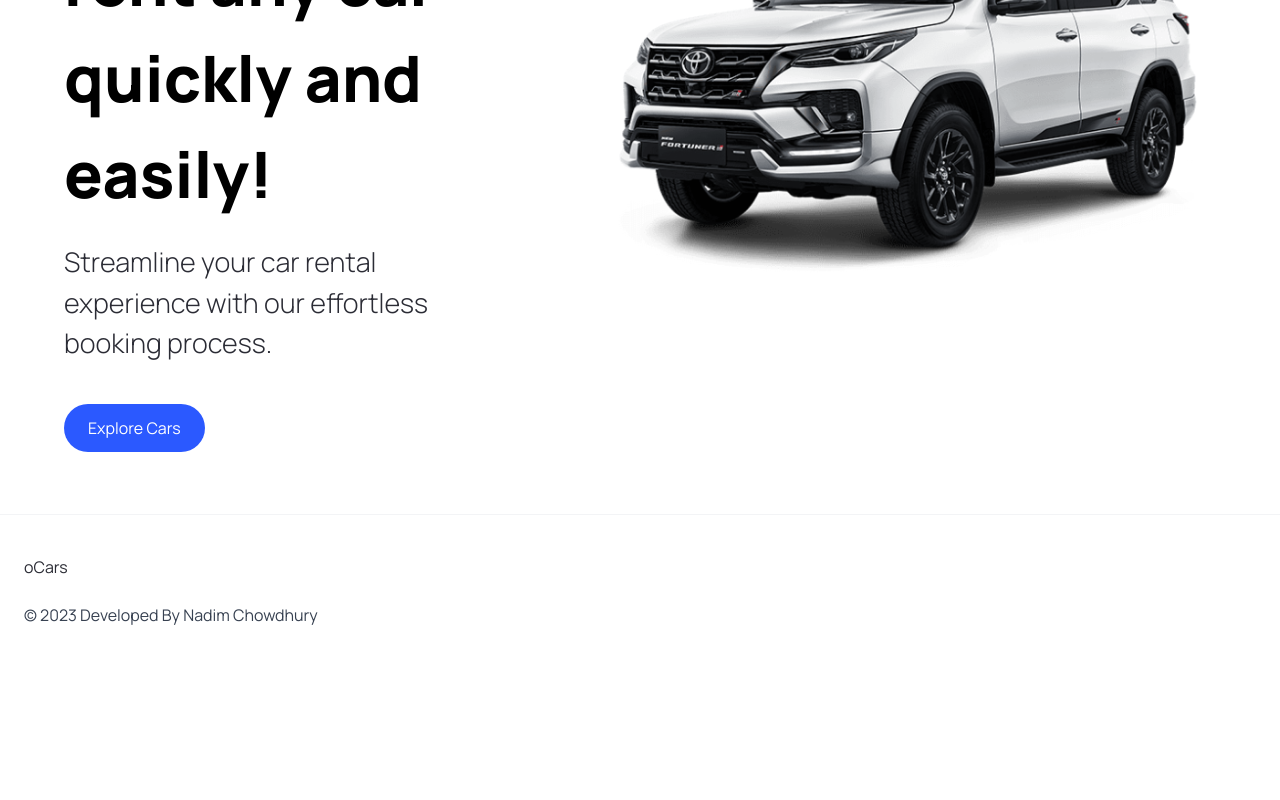
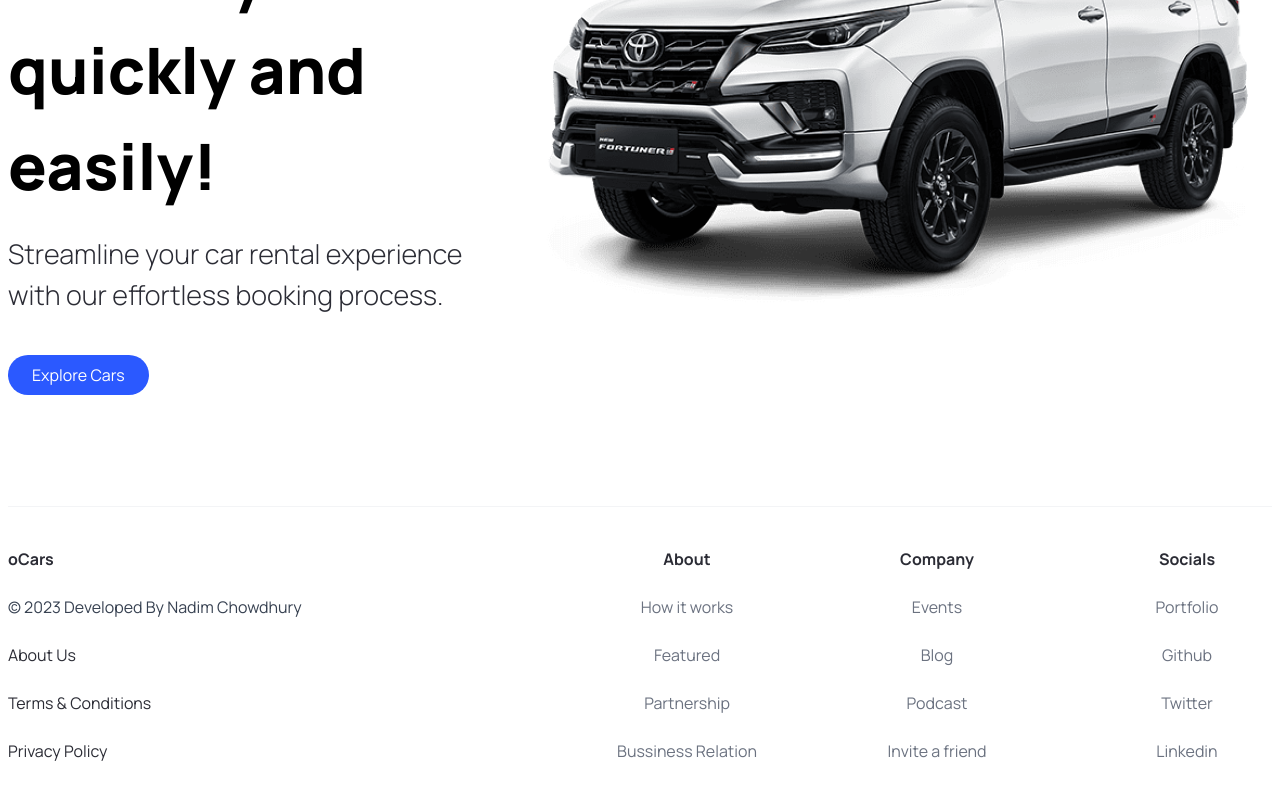
Before and after one commit to nadim-chowdhury/cars-showroom, a Next.js app: page / in a window 1280 px wide. Shown: the part 386-1186 px from the top of the page. Before the commit the page ends 1053 px from the top, so only its background shows below. Built offline with nearby package versions, Linux system fonts and the light colour scheme.

Commit message:
footer added

```diff
--- a/app/globals.scss
+++ b/app/globals.scss
@@ -34,7 +34,7 @@
 }
 
 .custom-btn {
-  @apply flex flex-row relative justify-center items-center py-3 px-6 outline-none;
+  @apply flex flex-row relative justify-center items-center py-2 px-6 outline-none;
 }
 /* END: General styles */
 
@@ -56,7 +56,7 @@
 }
 
 .hero__image {
-  @apply relative xl:w-full w-[90%] xl:h-full h-[590px] z-0 xl:mr-16;
+  @apply relative xl:w-full w-[90%] xl:h-full h-[590px] z-0;
 }
 
 .hero__image-overlay {
@@ -178,11 +178,11 @@
 }
 
 .footer__copyrights {
-  @apply flex justify-between items-center flex-wrap mt-10 border-t border-gray-100 sm:px-16 px-6 py-10;
+  @apply flex justify-between items-center flex-wrap border-t border-gray-100 sm:px-16 px-6 py-10;
 }
 
 .footer__copyrights-link {
-  @apply flex-1 flex sm:justify-end justify-center max-sm:mt-4 gap-10;
+  @apply flex-1 flex flex-col gap-6;
 }
 /* END: Footer styles */
 
--- a/app/layout.tsx
+++ b/app/layout.tsx
@@ -14,7 +14,7 @@ export default function RootLayout({
 }) {
   return (
     <html lang="en">
-      <body className="relative">
+      <body className="relative max-w-7xl mx-auto px-2">
         <Navbar />
         {children}
         <Footer />
--- a/components/Footer.tsx
+++ b/components/Footer.tsx
@@ -1,16 +1,38 @@
+import { footerLinks } from "@/constants";
+import Link from "next/link";
+
 export default function Footer() {
   return (
     <footer className="flex flex-col text-black-100 mt-5 border-t border-gray-100">
-      <div className="flex max-md:flex-col flex-wrap justify-between gap-5 dm:px-16 px-6 py-10">
+      <div className="flex max-md:flex-col flex-wrap justify-between gap-5 py-10">
         <div className="flex flex-col justify-start items-start gap-6">
-          <h2>oCars</h2>
+          <h2 className="font-bold">oCars</h2>
           <p className="text-base text-gray-700">
             &copy; {new Date().getFullYear()} Developed By Nadim Chowdhury
           </p>
+
+          <div className="footer__copyrights-link">
+            <Link href="/">About Us</Link>
+            <Link href="/">Terms & Conditions</Link>
+            <Link href="/">Privacy Policy</Link>
+          </div>
         </div>
 
-        <div className="footer__links">
-
+        <div className="footer__links md:text-center">
+          {footerLinks.map((link) => (
+            <div key={link.title} className="footer__link">
+              <h3 className="font-bold">{link.title}</h3>
+              {link.links.map((item) => (
+                <Link
+                  key={item.title}
+                  href={item.url}
+                  className="text-gray-500"
+                >
+                  {item.title}
+                </Link>
+              ))}
+            </div>
+          ))}
         </div>
       </div>
     </footer>
--- a/components/Hero.tsx
+++ b/components/Hero.tsx
@@ -8,7 +8,7 @@ export default function Hero() {
 
   return (
     <div className="hero">
-      <div className="flex-1 pt-36 padding-x">
+      <div className="flex-1 pt-36">
         <h1 className="hero__title">
           Find, book or rent any car quickly and easily!
         </h1>
--- a/components/Navbar.tsx
+++ b/components/Navbar.tsx
@@ -3,11 +3,11 @@ import CustomButton from "./CustomButton";
 
 export default function Navbar() {
   return (
-    <header className="w-full z-10 shadow sticky top-0 bg-white">
-      <nav className="max-w-[1440px] mx-auto flex justify-between items-center sm:px-16 px-6 py-4">
+    <header className="w-full z-10 shadow-sm sticky top-0 bg-white">
+      <nav className="max-w-[1440px] mx-auto flex justify-between items-center py-4">
         <Link
           href="/"
-          className="flex justify-center items-center font-bold text-2xl sm:text-4xl"
+          className="flex justify-center items-center font-bold text-3xl sm:text-4xl"
         >
           oCars
         </Link>
@@ -15,7 +15,7 @@ export default function Navbar() {
         <CustomButton
           title="Sign In"
           btnType="button"
-          containerStyles="text-primary-blue rounded-full bg-white"
+          containerStyles="text-primary-blue rounded-full bg-blue-100"
         />
       </nav>
     </header>
--- a/constants/index.ts
+++ b/constants/index.ts
@@ -92,10 +92,10 @@ export const footerLinks = [
   {
     title: "Socials",
     links: [
-      { title: "Discord", url: "/" },
-      { title: "Instagram", url: "/" },
-      { title: "Twitter", url: "/" },
-      { title: "Facebook", url: "/" },
+      { title: "Portfolio", url: "https://nadim.vercel.app" },
+      { title: "Github", url: "https://github.com/nadim-chowdhury" },
+      { title: "Twitter", url: "https://twitter.com/nadim_ch0wdhury" },
+      { title: "Linkedin", url: "https://www.linkedin.com/in/nadim-chowdhury" },
     ],
   },
 ];
```
